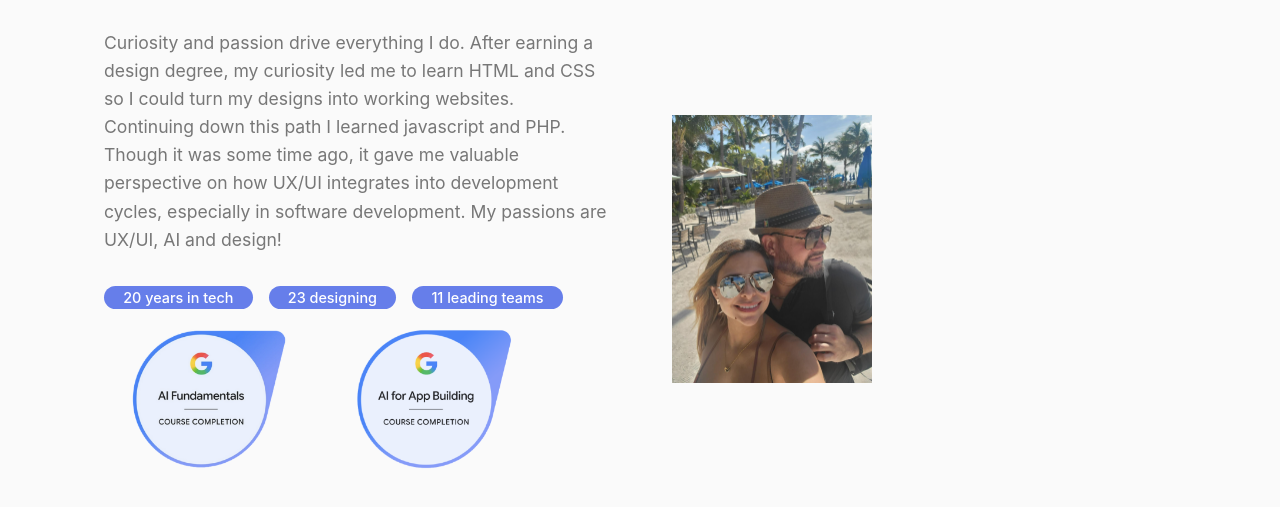
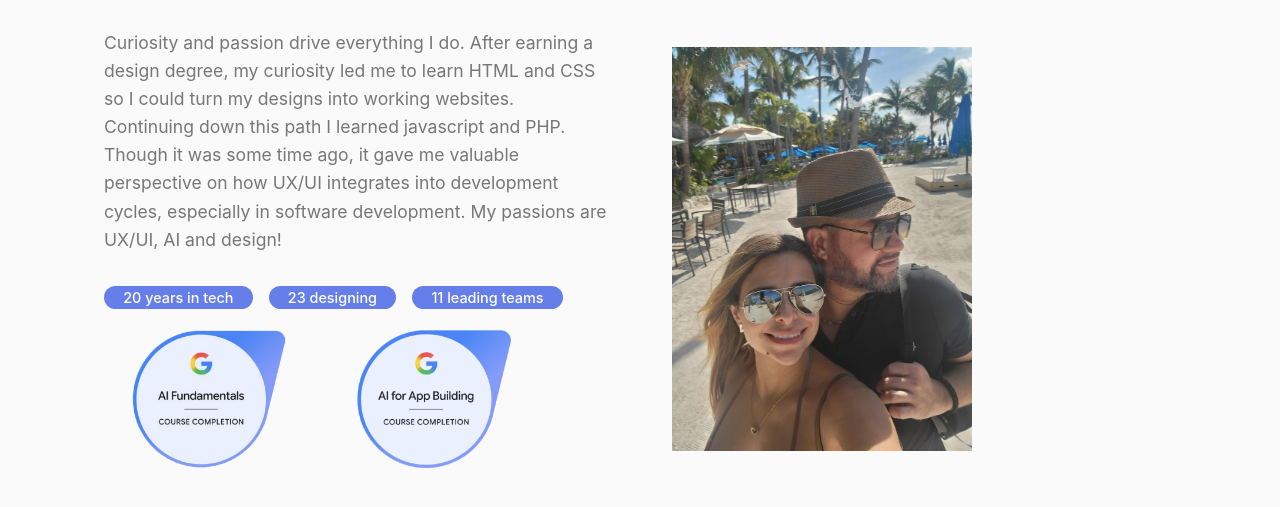
Before and after one commit to Peter808/portfolio, a plain HTML site: page index.html in a window 1280 px wide. Shown: the part 665-1172 px from the top of the page. Drawn offline with Linux system fonts and the light colour scheme.

Commit message:
Add files via upload

```diff
--- a/index.html
+++ b/index.html
@@ -579,7 +579,7 @@ p::after{
             </div>
 
 <div class="about-image">
-                    <img src="images/me1.png" width="200px" alt="Boston Cognitive Application">
+                    <img src="images/me1.png" width="300px" alt="Boston Cognitive Application">
                 </div>
         </div>
     </section>
```
